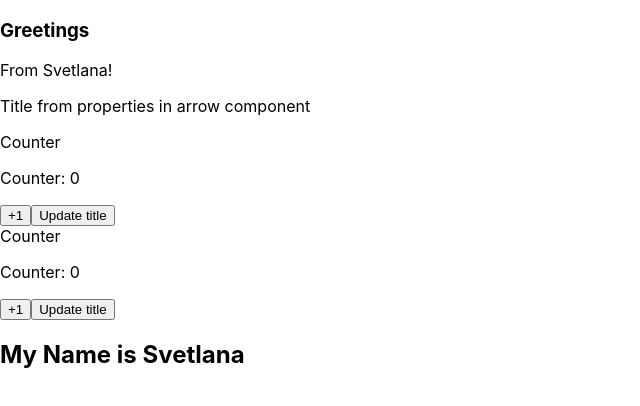
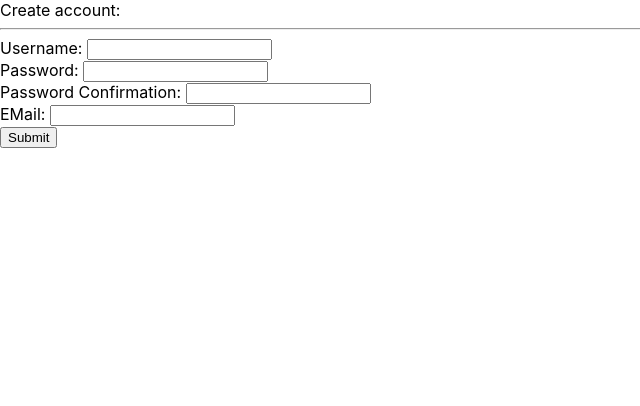
Before and after one commit to Svetlanasyo/adv-react, a React (Create React App) app: page / in a window 1280 px wide. Shown: the top 406 px of the page, without its empty margins (0-640 px from the left). Built offline with nearby package versions, Linux system fonts and the light colour scheme.

Commit message:
LoginForm

```diff
--- a/src/App.js
+++ b/src/App.js
@@ -2,14 +2,15 @@ import React from 'react';
 import Greetings  from './Greetings/Greetings';
 import Counter  from './Counter/Counter';
 import CounterWithHook  from './Counter/CounterWithHook';
-
+import LoginForm from './LoginForm/LoginForm';
 function App() {
   return (
     <div>
-      <Greetings name="Svetlana" />
+      {/* <Greetings name="Svetlana" />
       <Counter/>
       <CounterWithHook />
-      <h2>My Name is Svetlana</h2>
+      <h2>My Name is Svetlana</h2> */}
+      <LoginForm />
     </div>
   );
   }
--- /dev/null
+++ b/src/LoginForm/Error.js
@@ -0,0 +1,5 @@
+import React from 'react';
+
+const Error = props => <p key={`err-${props.i}`}>{props.err}</p>
+
+export default Error;
--- /dev/null
+++ b/src/LoginForm/LoginForm.js
@@ -0,0 +1,123 @@
+import React, { Component } from 'react';
+import Error from './Error';
+
+class LoginForm extends Component {
+
+  constructor(props) {
+    super(props);
+
+    this.state = {
+      username : '',
+      password : '',
+      passwordConfirmation : '',
+      email: '',
+      errors : []
+    }
+  }
+
+  submitForm(event)
+  {
+    console.log(event);
+  }
+
+  validateUsernameOnBlur(event)
+  {
+    console.log(this);
+    const username = event.target.value;
+    const errors = this.state.errors;
+
+    errors.push(this.validateNotEmpty("Username", username));
+    this.setState({username, errors})
+  }
+
+  validatePasswordOnBlur(event)
+  {
+    console.log(this);
+    const password = event.target.value;
+    const errors = this.state.errors;
+
+    errors.push(this.validateNotEmpty("Password", password));
+    this.setState({password, errors})
+  }
+
+  validatePasswordConfirmationOnBlur(event)
+  {
+    console.log(this);
+    const passwordConfirmation = event.target.value;
+    const errors = this.state.errors;
+
+    if(passwordConfirmation !== this.state.password)
+    {
+      errors.push("Password must mach!");
+    }
+
+    this.setState({passwordConfirmation, errors})
+  }
+
+  validateEmailOnBlur(event)
+  {
+    console.log(this);
+    const email = event.target.value;
+    const errors = this.state.errors;
+
+    errors.push(this.validateEmailFormat("Email", email));
+    this.setState({email, errors})
+  }
+
+  validateEmailFormat(field, value)
+  {
+    let [lhs, rhs] = value.split('@');
+    lhs = lhs || '';
+    rhs = rhs || '';
+
+    if(lhs.length <= 0 || rhs.length <= 0)
+    {
+      return `${field} must be in email format`;
+    }
+
+  }
+
+  validateNotEmpty(field, value)
+  {
+    if(value.length <= 0)
+    {
+      console.log("Empty");
+      return `${field} must be filled out!`;
+    }
+  }
+
+  displayErrors() {
+    return (
+      <div style={{color : 'red'}}>
+        {this.state.errors.map((err,i) => <Error i={i} err={err} />)}
+      </div>
+    )
+  }
+
+  displayForm()
+  {
+    return (
+    <div>
+      Username: <input type="text" onBlur={this.validateUsernameOnBlur.bind(this)}/> <br/>
+      Password: <input type="text" onBlur={this.validatePasswordOnBlur.bind(this)}/> <br/>
+      Password Confirmation: <input type="text" onBlur={this.validatePasswordConfirmationOnBlur.bind(this)}/> <br/>
+      EMail: <input type="text" onBlur={this.validateEmailOnBlur.bind(this)}/> <br/>
+      <button onClick={this.submitForm}>Submit</button>
+      {this.displayErrors()}
+
+    </div>)
+  }
+
+  render() {
+    return (
+      <div>
+        Create account:
+        <hr/>
+        {this.displayForm()}
+      </div>
+    )
+  }
+
+}
+
+export default LoginForm;
```
